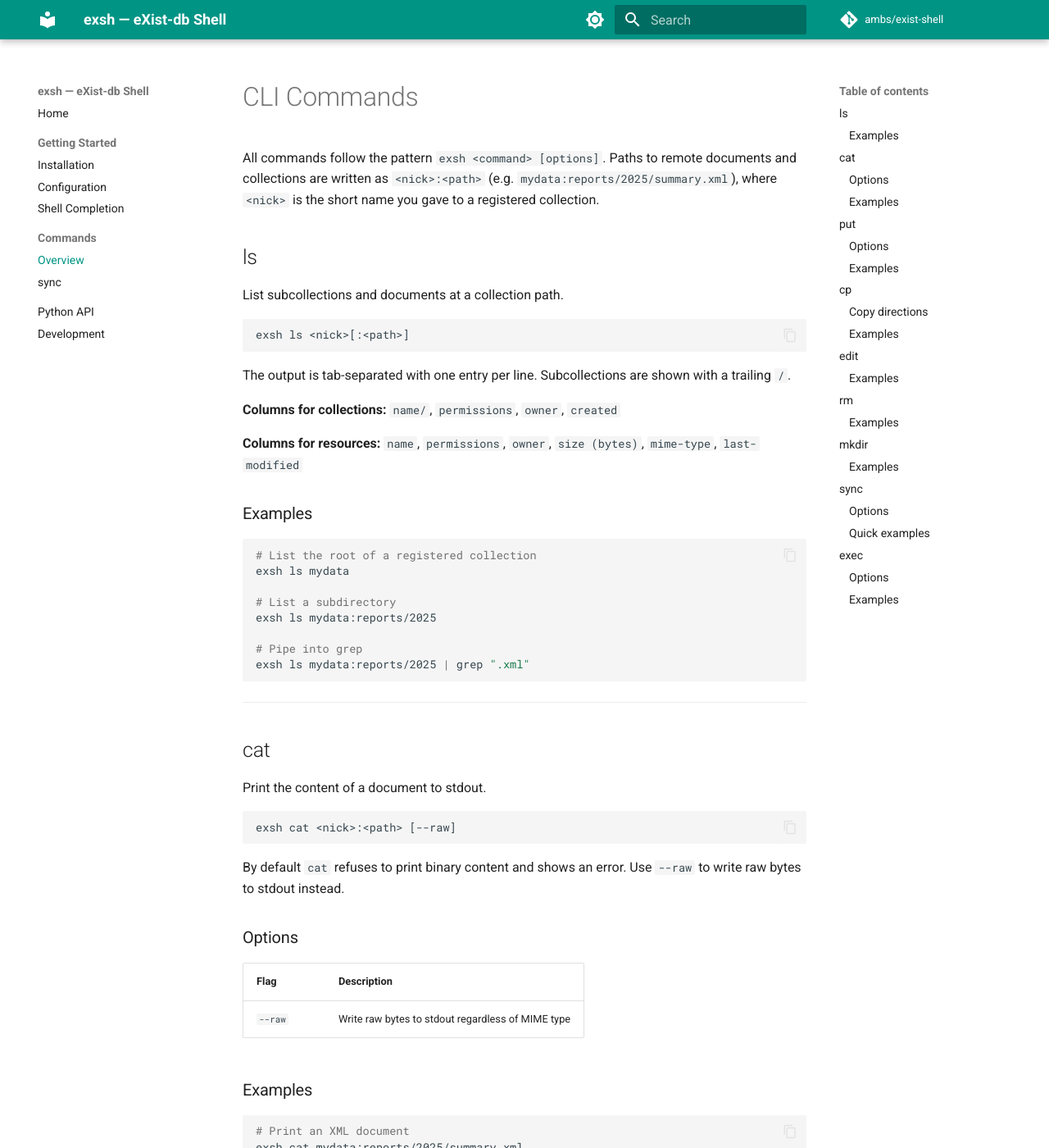
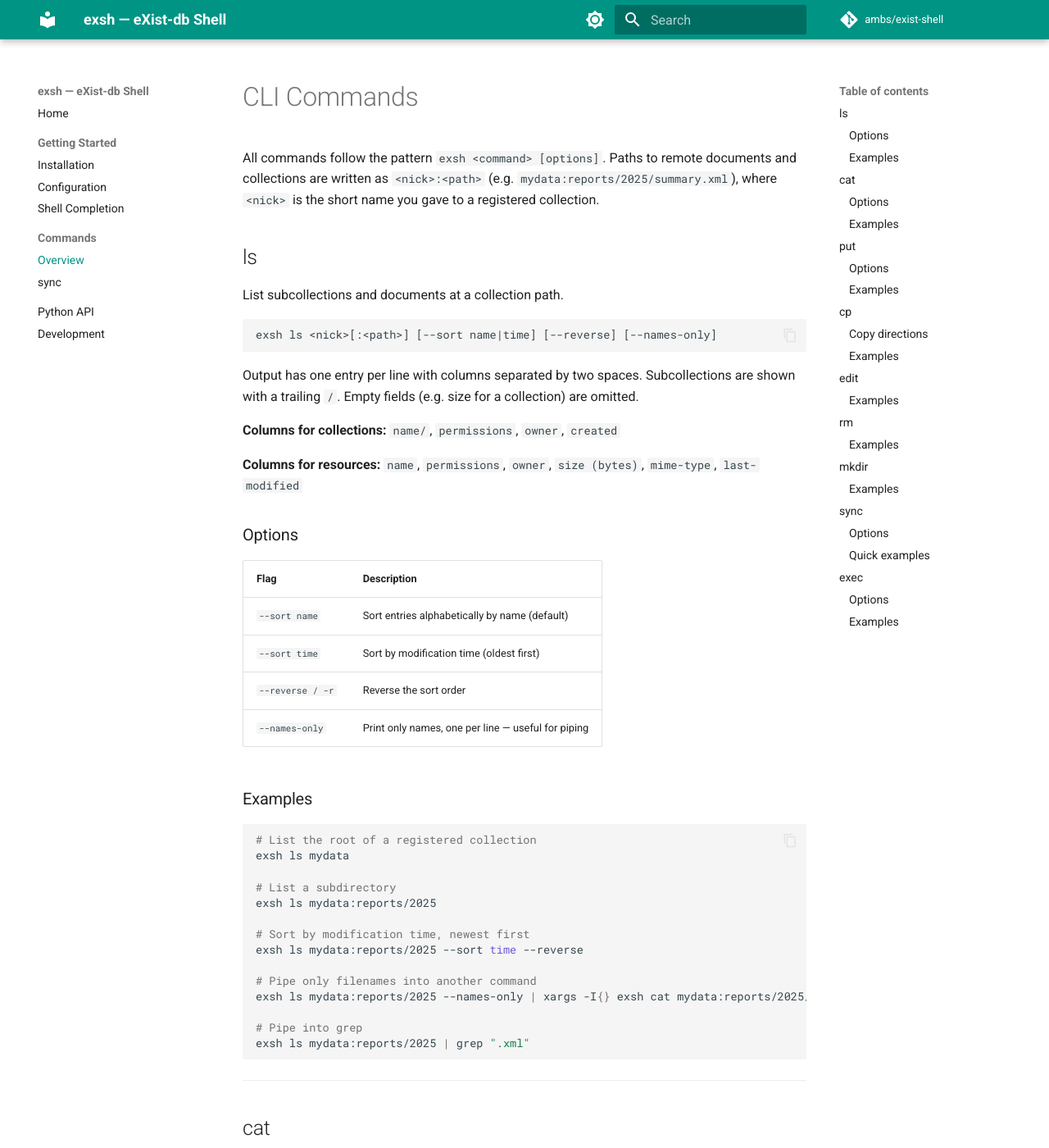
Before and after one commit to ambs/exist-shell, an MkDocs documentation site: the page built from docs/commands.md, in a window 1280 px wide and 1400 px high. Shown: the whole window at 82% size. Built offline with MkDocs 1.6.1 and Material for MkDocs 9.7.7, drawn with Linux system fonts in a browser that asks for light colours; comment, search, counter and statistics services are not loaded.

Commit message:
Add ls sort flags, names-only flag, and fix column spacing (#16) (#16)
- Replace ljust column alignment with simple two-space separator so
  columns never show more than two spaces between values
- Add --sort name|time (default: name) and --reverse/-r flags
- Add --names-only flag for pipe-friendly output (names only, no properties)
- Update unit tests, e2e T06 subtasks, and docs

Co-authored-by: Claude Sonnet 4.6 <noreply@anthropic.com>

````diff
--- a/docs/commands.md
+++ b/docs/commands.md
@@ -7,14 +7,23 @@ All commands follow the pattern `exsh <command> [options]`. Paths to remote docu
 List subcollections and documents at a collection path.
 
 ```
-exsh ls <nick>[:<path>]
+exsh ls <nick>[:<path>] [--sort name|time] [--reverse] [--names-only]
 ```
 
-The output is tab-separated with one entry per line. Subcollections are shown with a trailing `/`.
+Output has one entry per line with columns separated by two spaces. Subcollections are shown with a trailing `/`. Empty fields (e.g. size for a collection) are omitted.
 
 **Columns for collections:** `name/`, `permissions`, `owner`, `created`
 
 **Columns for resources:** `name`, `permissions`, `owner`, `size (bytes)`, `mime-type`, `last-modified`
+
+### Options
+
+| Flag | Description |
+|------|-------------|
+| `--sort name` | Sort entries alphabetically by name (default) |
+| `--sort time` | Sort by modification time (oldest first) |
+| `--reverse / -r` | Reverse the sort order |
+| `--names-only` | Print only names, one per line — useful for piping |
 
 ### Examples
 
@@ -24,6 +33,12 @@ exsh ls mydata
 
 # List a subdirectory
 exsh ls mydata:reports/2025
+
+# Sort by modification time, newest first
+exsh ls mydata:reports/2025 --sort time --reverse
+
+# Pipe only filenames into another command
+exsh ls mydata:reports/2025 --names-only | xargs -I{} exsh cat mydata:reports/2025/{}
 
 # Pipe into grep
 exsh ls mydata:reports/2025 | grep ".xml"
````
Also changed, not shown: CHANGELOG.md (+1 -1 lines), e2e_plan.md (+5 -0 lines), 3 other files.
